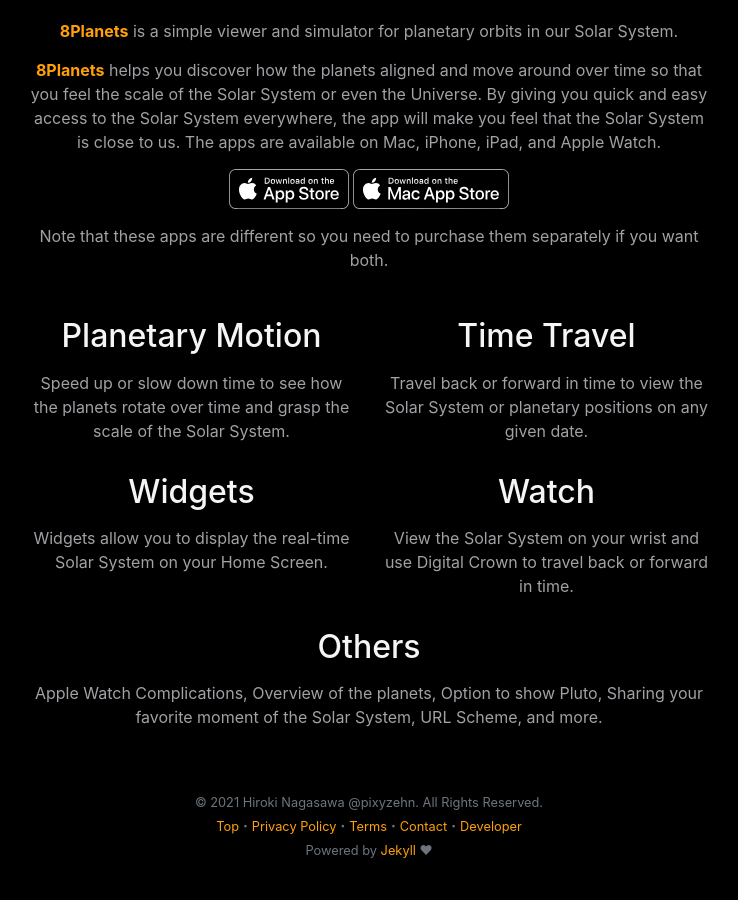
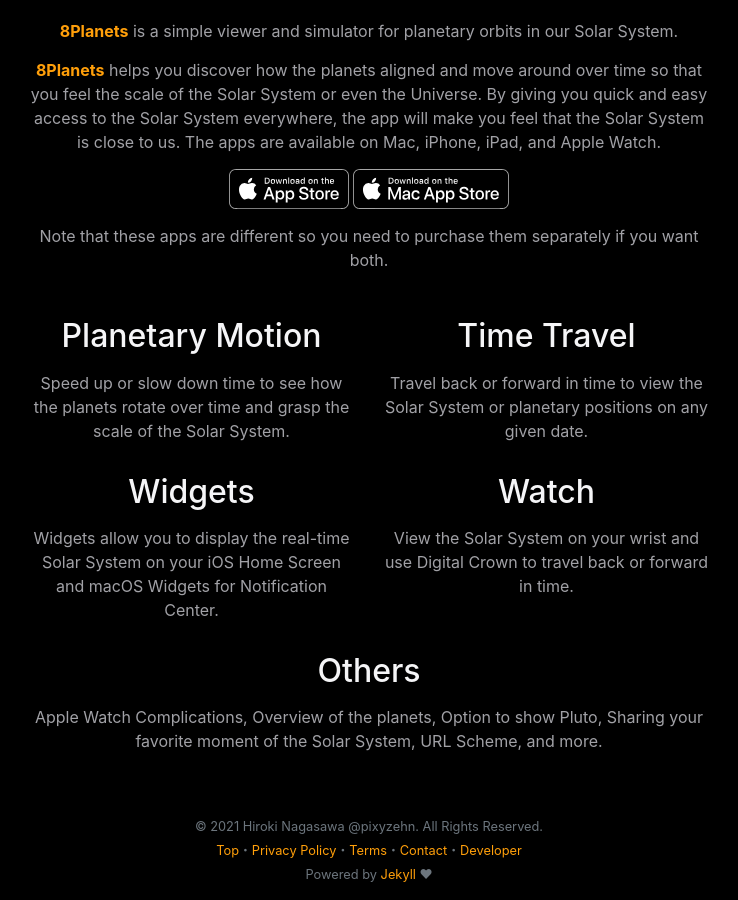
Before and after one commit to bluecometlabs/8planets.app, a Jekyll site: the page built from pages/index.md, in a window 1280 px wide and 900 px high, scrolled down 671 px. Shown: the whole window, without its empty margins (271-1009 px from the left). Built offline with Jekyll 4.4.1, drawn with Linux system fonts in a browser that asks for light colours; before the commit the page ends 1547 px from its top, so only the background shows below that.

Commit message:
Update index page

```diff
--- a/_includes/index.html
+++ b/_includes/index.html
@@ -27,7 +27,7 @@
     <div class="row">
         <div class="col-sm">
             <h2>Widgets</h2>
-            <p>Widgets allow you to display the real-time Solar System on your Home Screen.</p>
+            <p>Widgets allow you to display the real-time Solar System on your iOS Home Screen and macOS Widgets for Notification Center.</p>
         </div>
         <div class="col-sm">
             <h2>Watch</h2>
```
